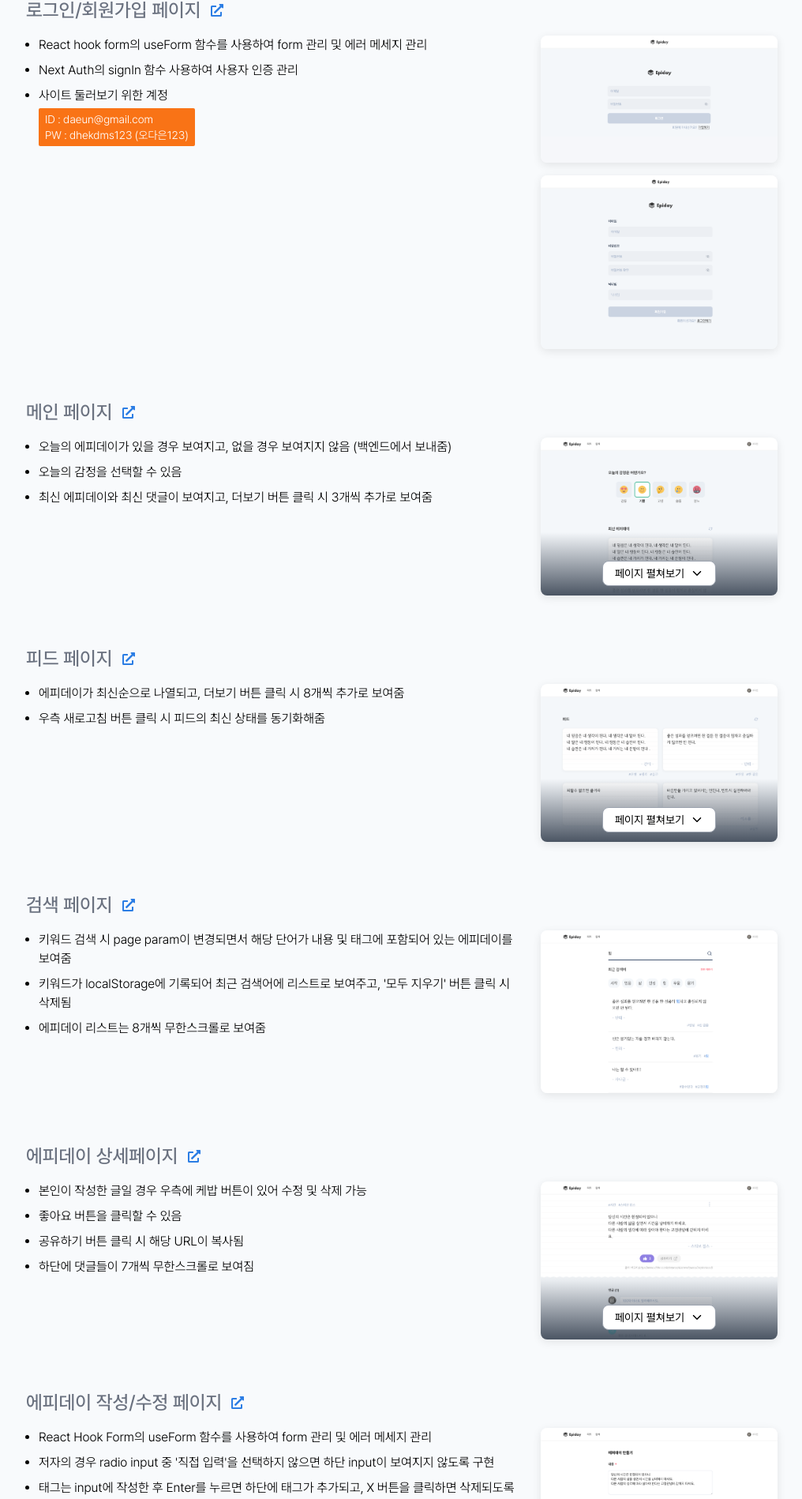
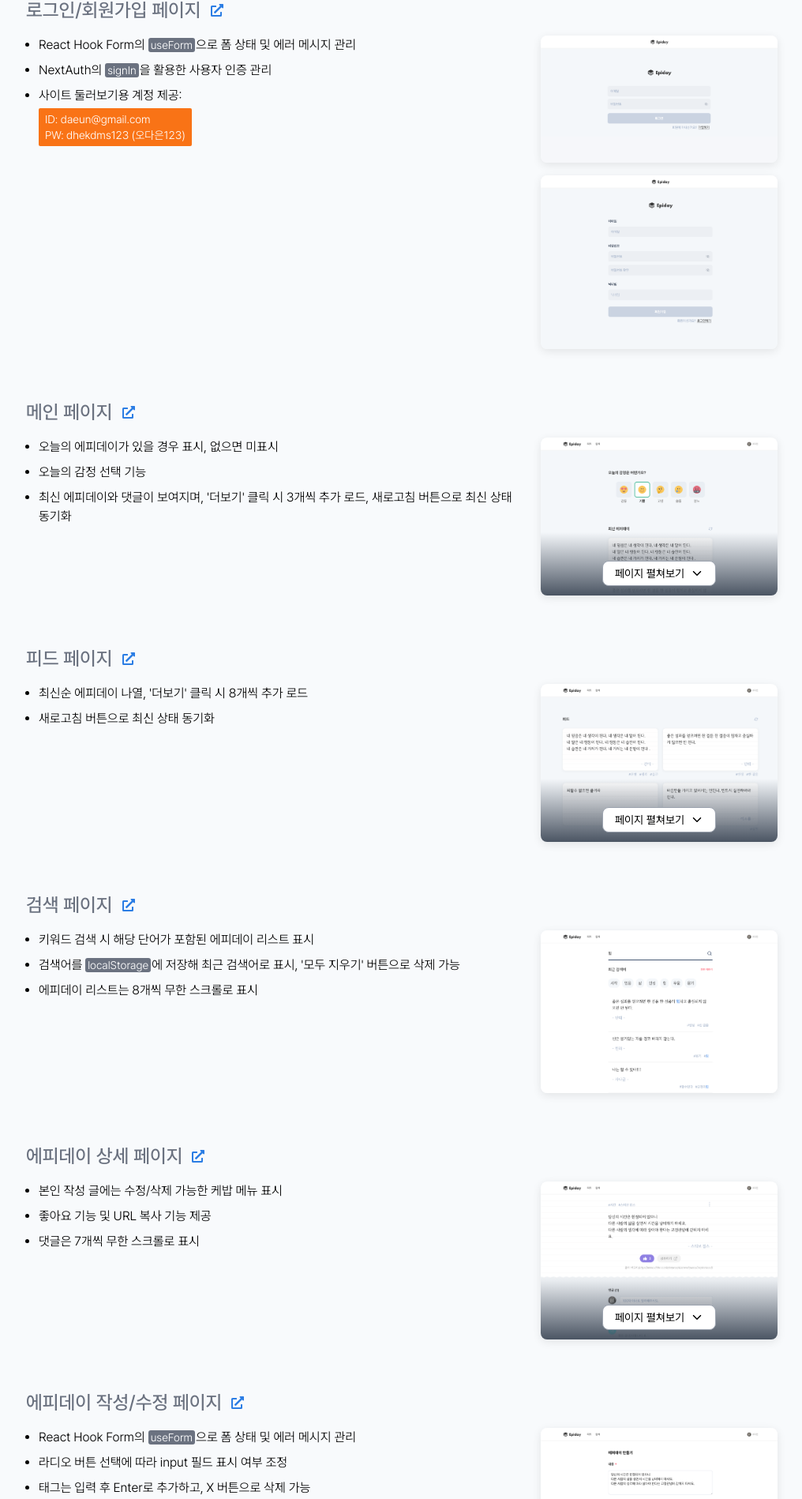
Before and after one commit to O-daeun/portfolio, a Next.js app: page /epiday in a window 1280 px wide. Shown: the part 3297-5195 px from the top of the page at 79% size, without its empty margins (131-1147 px from the left). Built offline with nearby package versions, Linux system fonts and the light colour scheme.

Commit message:
docs: epiday 페이지 섹션 문구 수정

```diff
--- a/components/pages/epiday-page/pages-section.tsx
+++ b/components/pages/epiday-page/pages-section.tsx
@@ -47,6 +47,14 @@ function Li({ children }: { children: React.ReactNode }) {
   return <li className="ml-4 list-disc font-light">{children}</li>;
 }
 
+function CodeWord({ children }: { children: string }) {
+  return (
+    <span className="mr-[1px] rounded-[3px] bg-gray-500 px-[3px] py-[1px] text-sm text-white">
+      {children}
+    </span>
+  );
+}
+
 function PageImageBox({ children, height }: { children: React.ReactNode; height: string }) {
   const [isOpen, setIsOpen] = useState(false);
 
@@ -92,12 +100,12 @@ export default function PagesSection() {
           <PageTitle link="/">랜딩 페이지</PageTitle>
           <ContentsBox>
             <Ul>
-              <Li>SEO를 위한 서버 사이드 랜더링(SSR) 구현</Li>
+              <Li>SEO 최적화를 위해 서버 사이드 렌더링(SSR) 구현</Li>
               <Li>
-                API로 최신 에피데이 데이터를 호출하는 코드
+                최신 에피데이 데이터를 서버에서 미리 API로 불러옴
                 <CodeBox>{landingCode}</CodeBox>
               </Li>
-              <Li>상단 프로필 버튼 및 &apos;시작하기&apos; 버튼 클릭 시 로그인 페이지로 이동</Li>
+              <Li>상단 프로필 버튼과 &apos;시작하기&apos; 버튼 클릭 시 로그인 페이지로 이동</Li>
             </Ul>
             <PageImageBox height="sm:max-h-[280px]">
               <PageImage name="landing" />
@@ -108,14 +116,18 @@ export default function PagesSection() {
           <PageTitle link="/login">로그인/회원가입 페이지</PageTitle>
           <ContentsBox>
             <Ul>
-              <Li>React hook form의 useForm 함수를 사용하여 form 관리 및 에러 메세지 관리</Li>
-              <Li>Next Auth의 signIn 함수 사용하여 사용자 인증 관리</Li>
               <Li>
-                사이트 둘러보기 위한 계정
+                React Hook Form의 <CodeWord>useForm</CodeWord>으로 폼 상태 및 에러 메시지 관리
+              </Li>
+              <Li>
+                NextAuth의 <CodeWord>signIn</CodeWord>을 활용한 사용자 인증 관리
+              </Li>
+              <Li>
+                사이트 둘러보기용 계정 제공:
                 <div className="mt-1 w-fit rounded-sm bg-orange-500 px-2 py-1 text-sm font-light text-white">
-                  ID : daeun@gmail.com
+                  ID: daeun@gmail.com
                   <br />
-                  PW : dhekdms123 (오다은123)
+                  PW: dhekdms123 (오다은123)
                 </div>
               </Li>
             </Ul>
@@ -129,11 +141,12 @@ export default function PagesSection() {
           <PageTitle link="/">메인 페이지</PageTitle>
           <ContentsBox>
             <Ul>
+              <Li>오늘의 에피데이가 있을 경우 표시, 없으면 미표시</Li>
+              <Li>오늘의 감정 선택 기능</Li>
               <Li>
-                오늘의 에피데이가 있을 경우 보여지고, 없을 경우 보여지지 않음 (백엔드에서 보내줌)
+                최신 에피데이와 댓글이 보여지며, &apos;더보기&apos; 클릭 시 3개씩 추가 로드,
+                새로고침 버튼으로 최신 상태 동기화
               </Li>
-              <Li>오늘의 감정을 선택할 수 있음</Li>
-              <Li>최신 에피데이와 최신 댓글이 보여지고, 더보기 버튼 클릭 시 3개씩 추가로 보여줌</Li>
             </Ul>
             <PageImageBox height="sm:max-h-[200px]">
               <PageImage name="epidays" />
@@ -144,8 +157,8 @@ export default function PagesSection() {
           <PageTitle link="/feed">피드 페이지</PageTitle>
           <ContentsBox>
             <Ul>
-              <Li>에피데이가 최신순으로 나열되고, 더보기 버튼 클릭 시 8개씩 추가로 보여줌</Li>
-              <Li>우측 새로고침 버튼 클릭 시 피드의 최신 상태를 동기화해줌</Li>
+              <Li>최신순 에피데이 나열, &apos;더보기&apos; 클릭 시 8개씩 추가 로드</Li>
+              <Li>새로고침 버튼으로 최신 상태 동기화</Li>
             </Ul>
             <PageImageBox height="sm:max-h-[200px]">
               <PageImage name="feed" />
@@ -156,27 +169,23 @@ export default function PagesSection() {
           <PageTitle link="/search">검색 페이지</PageTitle>
           <ContentsBox>
             <Ul>
+              <Li>키워드 검색 시 해당 단어가 포함된 에피데이 리스트 표시</Li>
               <Li>
-                키워드 검색 시 page param이 변경되면서 해당 단어가 내용 및 태그에 포함되어 있는
-                에피데이를 보여줌
+                검색어를 <CodeWord>localStorage</CodeWord>에 저장해 최근 검색어로 표시, &apos;모두
+                지우기&apos; 버튼으로 삭제 가능
               </Li>
-              <Li>
-                키워드가 localStorage에 기록되어 최근 검색어에 리스트로 보여주고, &apos;모두
-                지우기&apos; 버튼 클릭 시 삭제됨
-              </Li>
-              <Li>에피데이 리스트는 8개씩 무한스크롤로 보여줌</Li>
+              <Li>에피데이 리스트는 8개씩 무한 스크롤로 표시</Li>
             </Ul>
             <PageImage name="search" />
           </ContentsBox>
         </Article>
         <Article>
-          <PageTitle link="/epidays/833">에피데이 상세페이지</PageTitle>
+          <PageTitle link="/epidays/833">에피데이 상세 페이지</PageTitle>
           <ContentsBox>
             <Ul>
-              <Li>본인이 작성한 글일 경우 우측에 케밥 버튼이 있어 수정 및 삭제 가능</Li>
-              <Li>좋아요 버튼을 클릭할 수 있음</Li>
-              <Li>공유하기 버튼 클릭 시 해당 URL이 복사됨</Li>
-              <Li>하단에 댓글들이 7개씩 무한스크롤로 보여짐</Li>
+              <Li>본인 작성 글에는 수정/삭제 가능한 케밥 메뉴 표시</Li>
+              <Li>좋아요 기능 및 URL 복사 기능 제공</Li>
+              <Li>댓글은 7개씩 무한 스크롤로 표시</Li>
             </Ul>
             <PageImageBox height="sm:max-h-[200px]">
               <PageImage name="epidays-detail" />
@@ -187,16 +196,12 @@ export default function PagesSection() {
           <PageTitle link="/addepiday">에피데이 작성/수정 페이지</PageTitle>
           <ContentsBox>
             <Ul>
-              <Li>React Hook Form의 useForm 함수를 사용하여 form 관리 및 에러 메세지 관리</Li>
               <Li>
-                저자의 경우 radio input 중 &apos;직접 입력&apos;을 선택하지 않으면 하단 input이
-                보여지지 않도록 구현
+                React Hook Form의 <CodeWord>useForm</CodeWord>으로 폼 상태 및 에러 메시지 관리
               </Li>
-              <Li>
-                태그는 input에 작성한 후 Enter를 누르면 하단에 태그가 추가되고, X 버튼을 클릭하면
-                삭제되도록 구현
-              </Li>
-              <Li>필수로 작성해야 하는 내용을 작성하면 완료 버튼이 활성화되도록 구현</Li>
+              <Li>라디오 버튼 선택에 따라 input 필드 표시 여부 조정</Li>
+              <Li>태그는 입력 후 Enter로 추가하고, X 버튼으로 삭제 가능</Li>
+              <Li>필수 항목 작성 시 완료 버튼 활성화</Li>
             </Ul>
             <PageImage name="form" />
           </ContentsBox>
@@ -205,14 +210,11 @@ export default function PagesSection() {
           <PageTitle link="/mypage">마이 페이지</PageTitle>
           <ContentsBox>
             <Ul>
-              <Li>오늘의 감정 및 감정 캘린더, 감정 차트, 내가 작성한 에피데이와 댓글을 보여줌</Li>
+              <Li>오늘의 감정, 감정 캘린더, 감정 차트, 작성한 에피데이와 댓글 표시</Li>
+              <Li>감정 캘린더에는 일별 감정 이모지 기록이 표시되며, 화살표로 월 변경 가능</Li>
+              <Li>감정 차트는 선택한 월의 감정 비율을 시각화</Li>
               <Li>
-                감정 캘린더에는 매일 기록했던 감정 이모지를 보여주고, 좌우 화살표를 클릭하면
-                이전/다음 달의 감정 캘린더를 보여줌
-              </Li>
-              <Li>감정 차트는 상단 감정 캘린더가 보여주는 달의 이모지 비율을 나타냄</Li>
-              <Li>
-                내 에피데이/댓글은 최신 3개를 보여주고 더보기 버튼 클릭 시 3개씩 이어서 보여줌
+                내 에피데이/댓글은 최신 3개만 표시, &apos;더보기&apos; 클릭 시 3개씩 추가 로드
               </Li>
             </Ul>
             <PageImageBox height="sm:max-h-[230px]">
```
